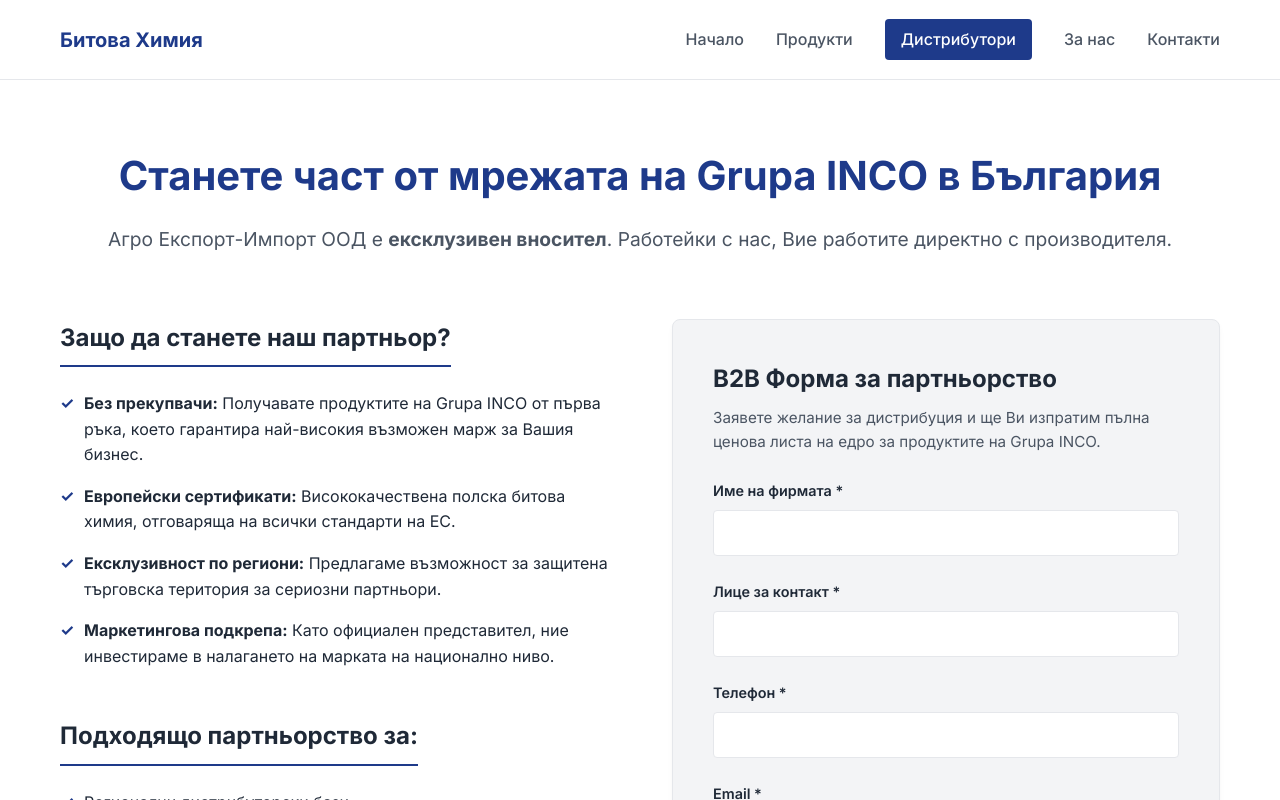
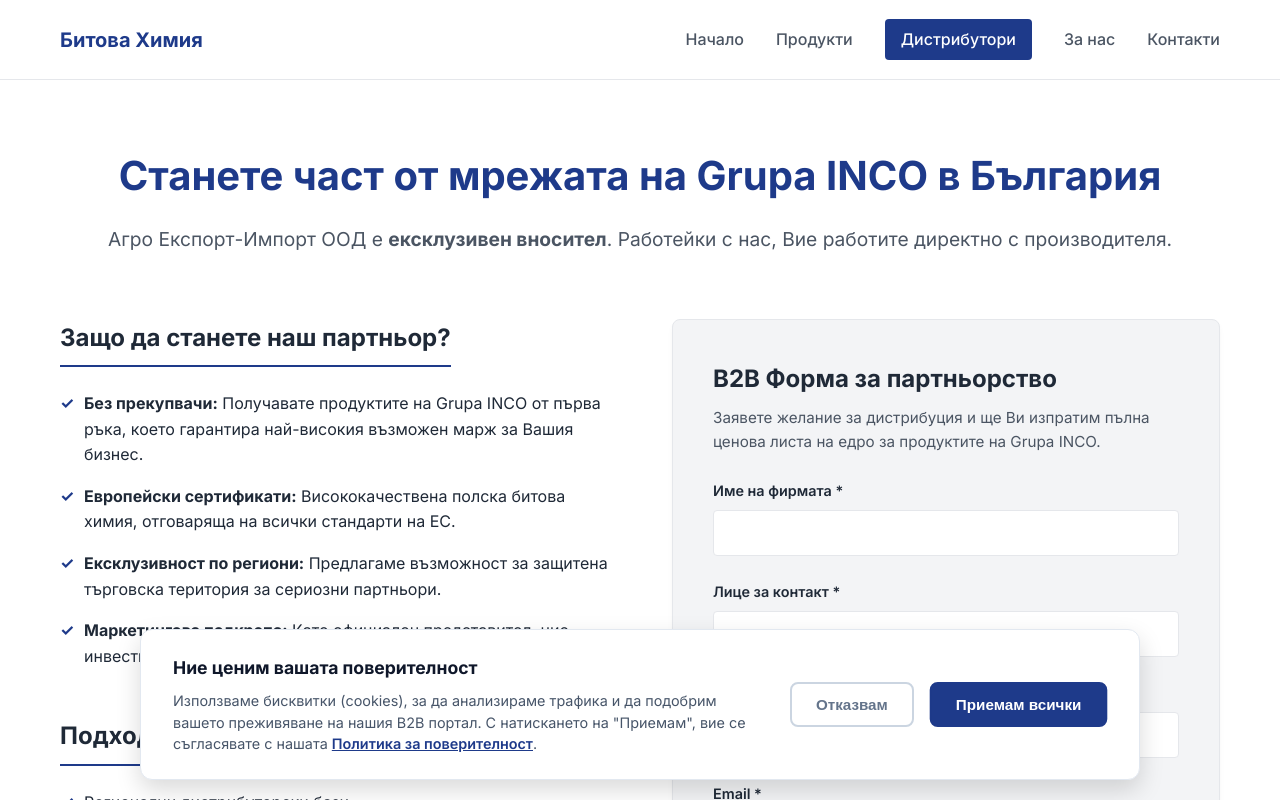
Before and after one commit to yavkata999/agro-export-bitova-himia-nextjs, a Next.js app: page /distributors in a window 1280 px wide. Shown: the top 800 px of the page. Built offline with nearby package versions, Linux system fonts and the light colour scheme; no server answers.

Commit message:
added analytics to the website

```diff
--- /dev/null
+++ b/components/CookieBanner.tsx
@@ -0,0 +1,34 @@
+import Link from 'next/link';
+import styles from '@/styles/CookieBanner.module.css';
+
+interface CookieBannerProps {
+    onAccept: () => void;
+    onDecline: () => void;
+}
+
+export default function CookieBanner({ onAccept, onDecline }: CookieBannerProps) {
+    return (
+        <div className={styles.overlay}>
+            <div className={styles.banner}>
+                <div className={styles.content}>
+                    <h3 className={styles.title}>Ние ценим вашата поверителност</h3>
+                    <p className={styles.text}>
+                        Използваме бисквитки (cookies), за да анализираме трафика и да подобрим вашето преживяване на нашия B2B портал.
+                        С натискането на "Приемам", вие се съгласявате с нашата{' '}
+                        <Link href="/politika-za-zashtita-na-lichnite-danni" className={styles.link}>
+                            Политика за поверителност
+                        </Link>.
+                    </p>
+                </div>
+                <div className={styles.actions}>
+                    <button onClick={onDecline} className={styles.declineBtn}>
+                        Отказвам
+                    </button>
+                    <button onClick={onAccept} className={styles.acceptBtn}>
+                        Приемам всички
+                    </button>
+                </div>
+            </div>
+        </div>
+    );
+}
--- a/package.json
+++ b/package.json
@@ -13,6 +13,7 @@
   },
   "dependencies": {
     "@emailjs/browser": "^4.3.3",
+    "@next/third-parties": "^16.1.6",
     "next": "^15.0.3",
     "react": "^19.0.0",
     "react-dom": "^19.0.0"
--- a/pages/_app.tsx
+++ b/pages/_app.tsx
@@ -1,17 +1,63 @@
-import { useEffect } from 'react';
+import { useState, useEffect } from 'react';
 import '@/styles/globals.css';
 import type { AppProps } from 'next/app';
 import Layout from '@/components/Layout';
 import { initEmailJS } from '@/lib/email';
+import { GoogleTagManager } from '@next/third-parties/google';
+import CookieBanner from '@/components/CookieBanner';
+import Script from 'next/script'; // 1. Import Next.js Script component
 
 export default function App({ Component, pageProps }: AppProps) {
+  // null = no choice made yet, true = accepted, false = declined
+  const [consentGiven, setConsentGiven] = useState<boolean | null>(null);
+
   useEffect(() => {
     initEmailJS();
+
+    // Check if the user already made a choice in a previous session
+    const storedConsent = localStorage.getItem('cookieConsent');
+    if (storedConsent === 'granted') {
+      setConsentGiven(true);
+    } else if (storedConsent === 'denied') {
+      setConsentGiven(false);
+    }
   }, []);
 
+  const handleAccept = () => {
+    localStorage.setItem('cookieConsent', 'granted');
+    setConsentGiven(true);
+  };
+
+  const handleDecline = () => {
+    localStorage.setItem('cookieConsent', 'denied');
+    setConsentGiven(false);
+  };
+
   return (
-    <Layout>
-      <Component {...pageProps} />
-    </Layout>
+    <>
+      {/* Only load tracking scripts IF consent is explicitly given */}
+      {consentGiven === true && (
+        <>
+          {/* Google Tag Manager */}
+          <GoogleTagManager gtmId="GTM-N9ZX6F6L" /> {/* Replace with your ID */}
+
+          {/* ShinyStat Analytics */}
+          <Script
+            id="ShinyStat"
+            src="//codice.shinystat.com/cgi-bin/getcod.cgi?USER=SS-51204917-cd327"
+            strategy="afterInteractive"
+          />
+        </>
+      )}
+
+      <Layout>
+        <Component {...pageProps} />
+      </Layout>
+
+      {/* Show the banner IF no choice has been made yet */}
+      {consentGiven === null && (
+        <CookieBanner onAccept={handleAccept} onDecline={handleDecline} />
+      )}
+    </>
   );
 }
--- /dev/null
+++ b/styles/CookieBanner.module.css
@@ -0,0 +1,152 @@
+.overlay {
+    position: fixed;
+    bottom: 20px;
+    left: 20px;
+    right: 20px;
+    z-index: 9999;
+    display: flex;
+    justify-content: center;
+    pointer-events: none;
+    /* Allows clicking behind the invisible overlay box */
+}
+
+.banner {
+    background: #ffffff;
+    border: 1px solid #e2e8f0;
+    box-shadow: 0 10px 25px rgba(0, 0, 0, 0.15);
+    border-radius: 12px;
+    padding: 1.5rem 2rem;
+    display: flex;
+    flex-direction: row;
+    align-items: center;
+    gap: 2rem;
+    max-width: 1000px;
+    width: 100%;
+    pointer-events: auto;
+    /* Restores clicking on the banner itself */
+}
+
+.content {
+    flex: 1;
+}
+
+.title {
+    font-size: 1.1rem;
+    font-weight: 700;
+    color: #0f172a;
+    margin-bottom: 0.5rem;
+}
+
+.text {
+    font-size: 0.9rem;
+    color: #475569;
+    line-height: 1.5;
+    margin: 0;
+}
+
+.link {
+    color: var(--color-primary);
+    text-decoration: underline;
+    font-weight: 600;
+}
+
+.actions {
+    display: flex;
+    gap: 1rem;
+    flex-shrink: 0;
+}
+
+/* =========================================
+   ANIMATION KEYFRAMES
+   ========================================= */
+@keyframes attentionPulse {
+    0% {
+        box-shadow: 0 0 0 0 rgba(0, 77, 128, 0.5);
+        /* Uses a semi-transparent version of your hover blue */
+        transform: scale(1);
+    }
+
+    70% {
+        box-shadow: 0 0 0 10px rgba(0, 77, 128, 0);
+        transform: scale(1.02);
+    }
+
+    100% {
+        box-shadow: 0 0 0 0 rgba(0, 77, 128, 0);
+        transform: scale(1);
+    }
+}
+
+/* =========================================
+   BUTTON STYLES
+   ========================================= */
+.acceptBtn {
+    background: var(--color-primary);
+    color: white;
+    border: 2px solid var(--color-primary);
+    padding: 0.75rem 1.5rem;
+    border-radius: 8px;
+    font-size: 0.95rem;
+    font-weight: 600;
+    cursor: pointer;
+    transition: all 0.2s ease;
+
+    /* The Animation: 2 seconds long, loops infinitely, starts after a 2-second delay */
+    animation: attentionPulse 2s infinite;
+    animation-delay: 2s;
+}
+
+.acceptBtn:hover {
+    background: #004d80;
+    transform: translateY(-2px);
+    /* Pauses the pulse when the user hovers over it so it doesn't feel jumpy */
+    animation: none;
+    box-shadow: 0 4px 12px rgba(0, 77, 128, 0.2);
+}
+
+.declineBtn {
+    background: transparent;
+    color: #64748b;
+    border: 2px solid #cbd5e1;
+    padding: 0.75rem 1.5rem;
+    border-radius: 8px;
+    font-size: 0.95rem;
+    font-weight: 600;
+    cursor: pointer;
+    transition: all 0.2s ease;
+}
+
+.declineBtn:hover {
+    background: #f1f5f9;
+    color: #334155;
+}
+
+/* =========================================
+   MOBILE RESPONSIVENESS
+   ========================================= */
+@media (max-width: 768px) {
+    .overlay {
+        bottom: 0;
+        left: 0;
+        right: 0;
+    }
+
+    .banner {
+        flex-direction: column;
+        align-items: flex-start;
+        border-radius: 16px 16px 0 0;
+        padding: 1.5rem;
+        gap: 1.5rem;
+    }
+
+    .actions {
+        width: 100%;
+        flex-direction: column;
+    }
+
+    .acceptBtn,
+    .declineBtn {
+        width: 100%;
+        text-align: center;
+    }
+}
```
